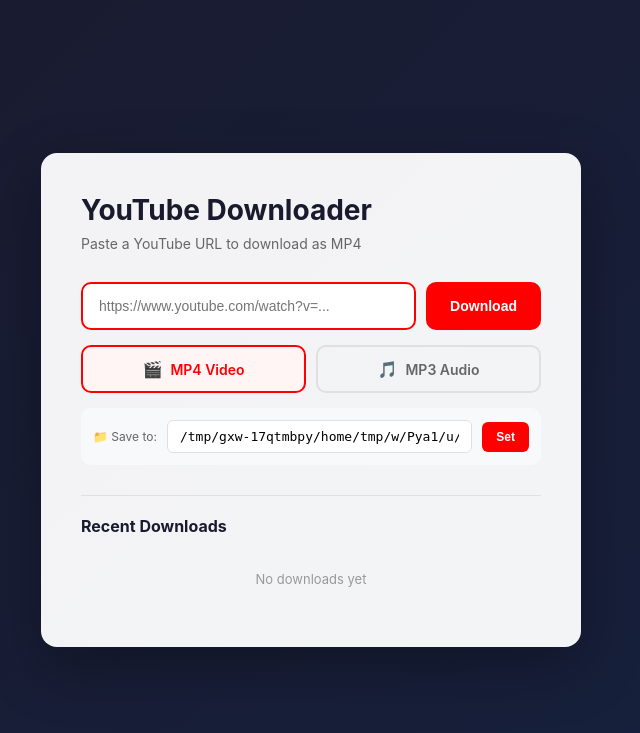
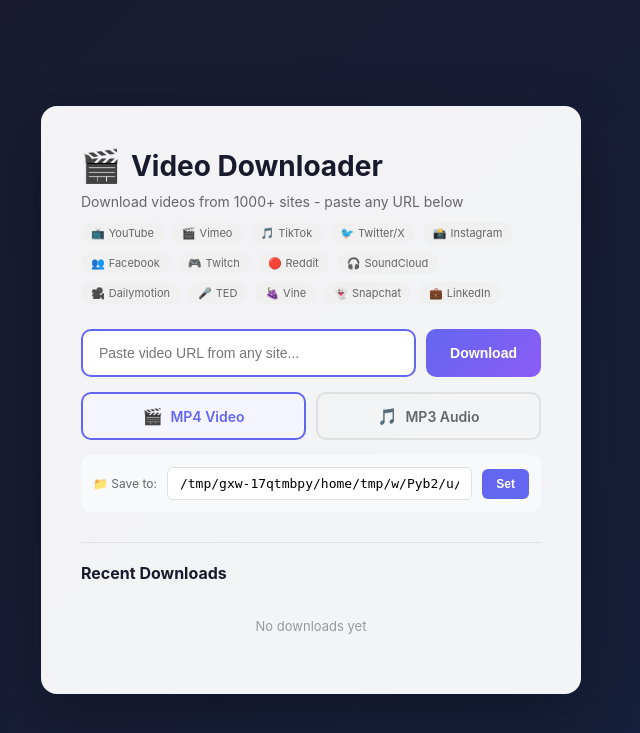
Before and after one commit to Reyanda/youtube-downloader, a Flask app: page / in a window 1280 px wide. Shown: the top 733 px of the page, without its empty margins (329-969 px from the left). Run offline with Flask 3, Linux system fonts and the light colour scheme; data that the repository does not hold is empty; some libraries are stand-ins or nearby versions.

Commit message:
Rebrand as Universal Video Downloader
- Now supports 1000+ video sites via yt-dlp
- Added supported sites display on homepage
- Updated branding and documentation
- Works with YouTube, Vimeo, TikTok, Twitter, Instagram, Facebook, and more

```diff
--- a/app.py
+++ b/app.py
@@ -1,7 +1,7 @@
 #!/usr/bin/env python3
 """
-YouTube Downloader Web App
-Simple Flask app to download YouTube videos via web interface with real-time progress
+Universal Video Downloader Web App
+Downloads videos from YouTube, Vimeo, TikTok, Twitter, Instagram, and 1000+ sites
 """
 
 from flask import Flask, render_template, request, send_from_directory, jsonify
@@ -58,7 +58,8 @@
         'error': None,
         'message': 'Initializing...',
         'format': format_type,
-        'download_dir': download_dir
+        'download_dir': download_dir,
+        'url': url
     }
 
     if format_type == 'mp3':
@@ -96,7 +97,11 @@
             'progress': '100',
             'filename': os.path.basename(final_filename),
             'error': None,
-            'message': 'Download complete!'
+            'message': 'Download complete!',
+            'title': info.get('title', 'Unknown'),
+            'uploader': info.get('uploader', 'Unknown'),
+            'duration': info.get('duration', 0),
+            'thumbnail': info.get('thumbnail', '')
         })
         print(f"[{download_id}] Complete: {final_filename}")
 
@@ -189,5 +194,27 @@
         })
 
 
+@app.route('/supported-sites')
+def supported_sites():
+    """Return list of popular supported sites"""
+    sites = [
+        {'name': 'YouTube', 'url': 'youtube.com', 'icon': '📺'},
+        {'name': 'Vimeo', 'url': 'vimeo.com', 'icon': '🎬'},
+        {'name': 'TikTok', 'url': 'tiktok.com', 'icon': '🎵'},
+        {'name': 'Twitter/X', 'url': 'twitter.com', 'icon': '🐦'},
+        {'name': 'Instagram', 'url': 'instagram.com', 'icon': '📸'},
+        {'name': 'Facebook', 'url': 'facebook.com', 'icon': '👥'},
+        {'name': 'Twitch', 'url': 'twitch.tv', 'icon': '🎮'},
+        {'name': 'Reddit', 'url': 'reddit.com', 'icon': '🔴'},
+        {'name': 'SoundCloud', 'url': 'soundcloud.com', 'icon': '🎧'},
+        {'name': 'Dailymotion', 'url': 'dailymotion.com', 'icon': '🎥'},
+        {'name': 'TED', 'url': 'ted.com', 'icon': '🎤'},
+        {'name': 'Vine', 'url': 'vine.co', 'icon': '🍇'},
+        {'name': 'Snapchat', 'url': 'snapchat.com', 'icon': '👻'},
+        {'name': 'LinkedIn', 'url': 'linkedin.com', 'icon': '💼'},
+    ]
+    return jsonify(sites)
+
+
 if __name__ == '__main__':
     app.run(debug=True, host='0.0.0.0', port=8080)
--- a/templates/index.html
+++ b/templates/index.html
@@ -3,7 +3,7 @@
 <head>
     <meta charset="UTF-8">
     <meta name="viewport" content="width=device-width, initial-scale=1.0">
-    <title>YouTube Downloader</title>
+    <title>Universal Video Downloader</title>
     <style>
         * {
             margin: 0;
@@ -34,18 +34,84 @@
             color: #1a1a2e;
             margin-bottom: 8px;
             font-size: 28px;
+            display: flex;
+            align-items: center;
+            gap: 10px;
+        }
+
+        .h1-icon {
+            font-size: 32px;
         }
 
         .subtitle {
             color: #666;
-            margin-bottom: 30px;
+            margin-bottom: 12px;
             font-size: 14px;
+        }
+
+        .supported-sites {
+            display: flex;
+            flex-wrap: wrap;
+            gap: 8px;
+            margin-bottom: 25px;
+        }
+
+        .site-tag {
+            font-size: 11px;
+            padding: 4px 10px;
+            background: #f0f0f0;
+            border-radius: 12px;
+            color: #666;
+        }
+
+        .site-tag .icon {
+            margin-right: 4px;
         }
 
         .input-group {
             display: flex;
             gap: 10px;
             margin-bottom: 15px;
+        }
+
+        input {
+            flex: 1;
+            padding: 14px 16px;
+            border: 2px solid #e0e0e0;
+            border-radius: 10px;
+            font-size: 14px;
+            transition: border-color 0.2s;
+        }
+
+        input:focus {
+            outline: none;
+            border-color: #6366f1;
+        }
+
+        button {
+            padding: 14px 24px;
+            background: linear-gradient(135deg, #6366f1, #8b5cf6);
+            color: white;
+            border: none;
+            border-radius: 10px;
+            font-size: 14px;
+            font-weight: 600;
+            cursor: pointer;
+            transition: transform 0.1s, box-shadow 0.2s;
+        }
+
+        button:hover {
+            box-shadow: 0 4px 15px rgba(99, 102, 241, 0.4);
+        }
+
+        button:active {
+            transform: scale(0.98);
+        }
+
+        button:disabled {
+            background: #999;
+            cursor: not-allowed;
+            box-shadow: none;
         }
 
         .format-selector {
@@ -122,12 +188,12 @@
 
         .location-input:focus {
             outline: none;
-            border-color: #ff0000;
+            border-color: #6366f1;
         }
 
         .location-btn {
             padding: 8px 14px;
-            background: #ff0000;
+            background: #6366f1;
             color: white;
             border: none;
             border-radius: 6px;
@@ -138,49 +204,10 @@
         }
 
         .location-btn:hover {
-            background: #cc0000;
+            background: #4f46e5;
         }
 
         .location-btn:disabled {
-            background: #999;
-            cursor: not-allowed;
-        }
-
-        input {
-            flex: 1;
-            padding: 14px 16px;
-            border: 2px solid #e0e0e0;
-            border-radius: 10px;
-            font-size: 14px;
-            transition: border-color 0.2s;
-        }
-
-        input:focus {
-            outline: none;
-            border-color: #ff0000;
-        }
-
-        button {
-            padding: 14px 24px;
-            background: #ff0000;
-            color: white;
-            border: none;
-            border-radius: 10px;
-            font-size: 14px;
-            font-weight: 600;
-            cursor: pointer;
-            transition: background 0.2s, transform 0.1s;
-        }
-
-        button:hover {
-            background: #cc0000;
-        }
-
-        button:active {
-            transform: scale(0.98);
-        }
-
-        button:disabled {
             background: #999;
             cursor: not-allowed;
         }
@@ -355,14 +382,18 @@
 </head>
 <body>
     <div class="container">
-        <h1>YouTube Downloader</h1>
-        <p class="subtitle">Paste a YouTube URL to download as MP4</p>
+        <h1><span class="h1-icon">🎬</span> Video Downloader</h1>
+        <p class="subtitle">Download videos from 1000+ sites - paste any URL below</p>
+
+        <div class="supported-sites" id="supportedSites">
+            <!-- Populated by JS -->
+        </div>
 
         <div class="input-group">
             <input
                 type="text"
                 id="urlInput"
-                placeholder="https://www.youtube.com/watch?v=..."
+                placeholder="Paste video URL from any site..."
                 autofocus
             >
             <button id="downloadBtn" onclick="startDownload()">Download</button>
@@ -444,6 +475,19 @@
     <script>
         let pollInterval = null;
         let currentDownloadDir = './downloads';
+
+        async function loadSupportedSites() {
+            try {
+                const res = await fetch('/supported-sites');
+                const sites = await res.json();
+                const container = document.getElementById('supportedSites');
+                container.innerHTML = sites.map(s =>
+                    `<span class="site-tag"><span class="icon">${s.icon}</span>${s.name}</span>`
+                ).join('');
+            } catch (err) {
+                console.error('Failed to load supported sites', err);
+            }
+        }
 
         async function loadPreferences() {
             try {
@@ -625,7 +669,8 @@
             if (e.key === 'Enter') startDownload();
         });
 
-        // Load preferences and downloads on page load
+        // Initialize
+        loadSupportedSites();
         loadPreferences();
         loadDownloads();
     </script>
```
Also changed, not shown: other parts of templates/index.html (+14 -14 lines), README.md.
